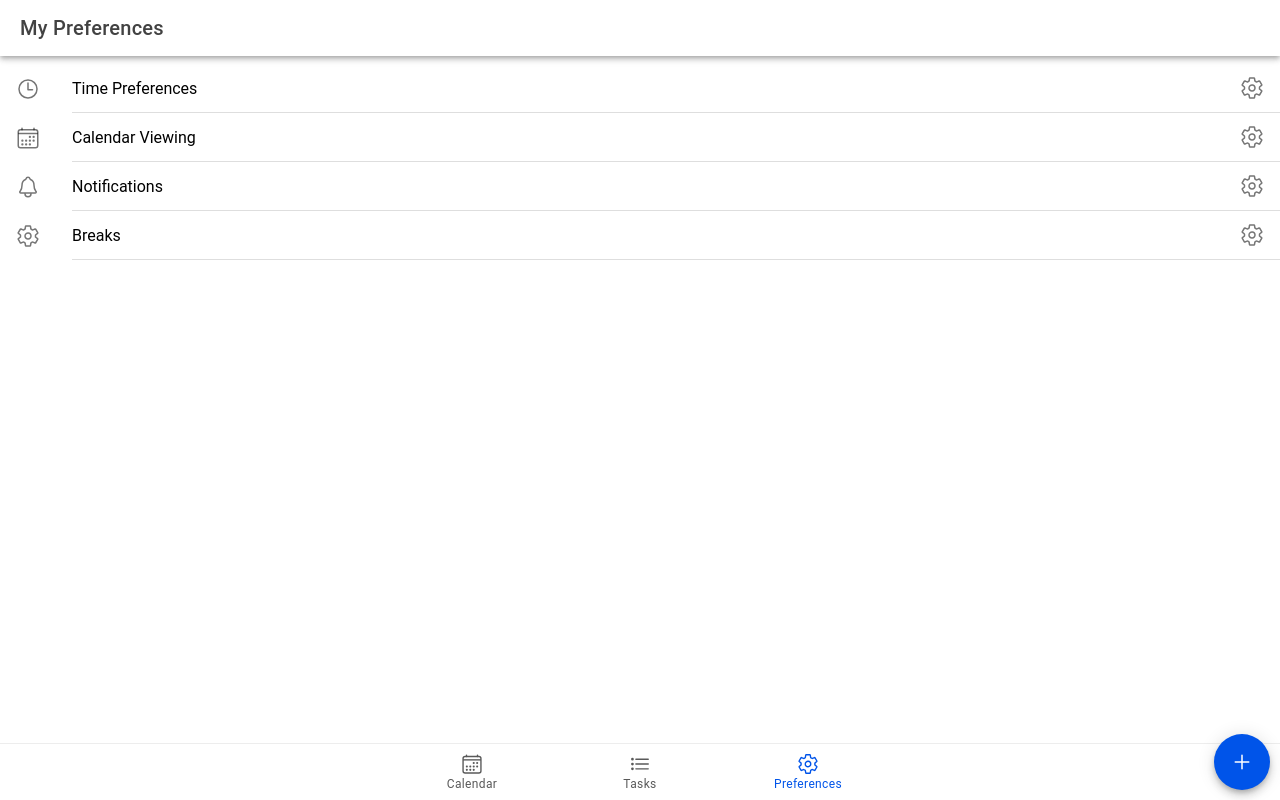
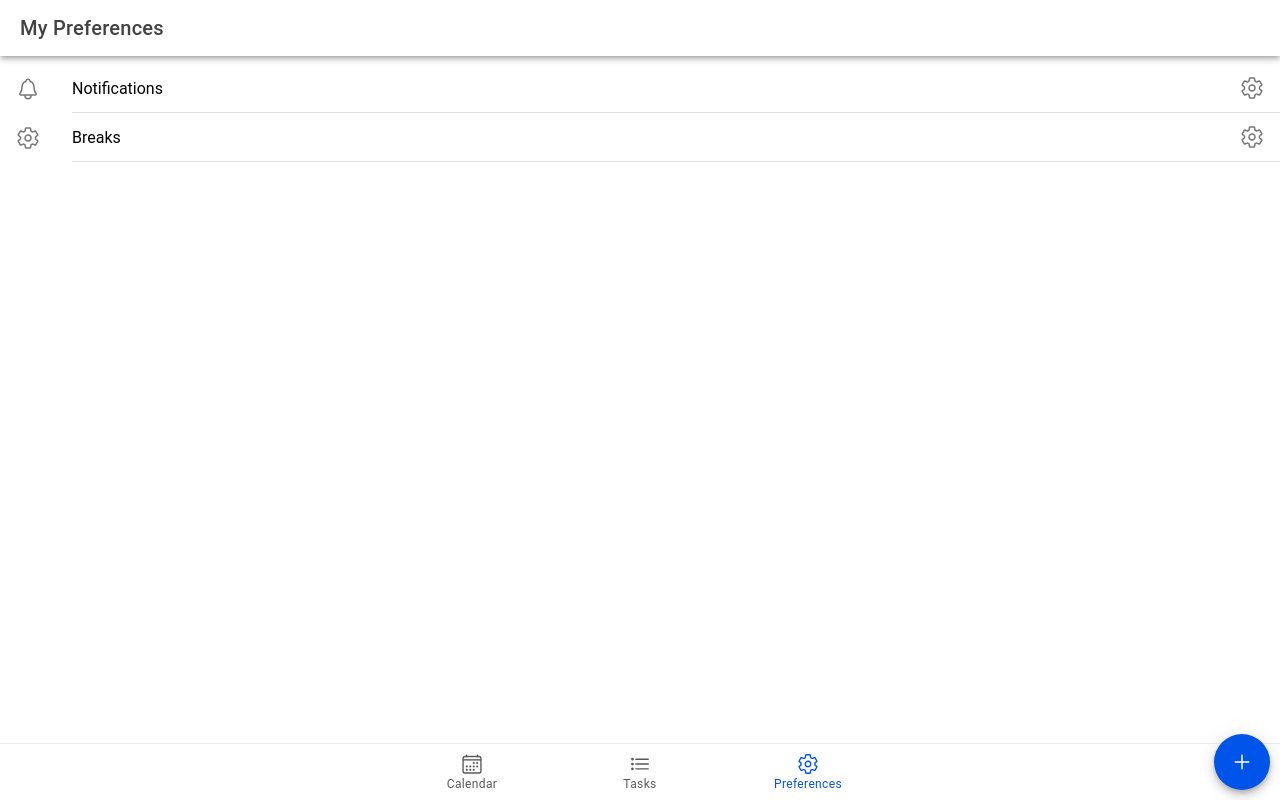
Before and after one commit to carmendyck/cse210-team7, a React (Vite) app in the folder frontend/: page /preferences in a window 1280 px wide. Built offline with nearby package versions, Linux system fonts and the light colour scheme; sample sign-in values are in the browser's storage.

Commit message:
Update the preferences screen

```diff
--- a/frontend/src/pages/Preferences.tsx
+++ b/frontend/src/pages/Preferences.tsx
@@ -15,7 +15,7 @@ const Preferences: React.FC = () => {
       </IonHeader>
       <IonContent fullscreen>
         <IonList>
-          <IonItem button onClick={() => history.push('/time-preferences')}>
+          {/* <IonItem button onClick={() => history.push('/time-preferences')}>
             <IonIcon slot="start" icon={timeOutline} />
             <IonLabel>Time Preferences</IonLabel>
             <IonIcon slot="end" icon={settingsOutline} />
@@ -24,7 +24,7 @@ const Preferences: React.FC = () => {
             <IonIcon slot="start" icon={calendarOutline} />
             <IonLabel>Calendar Viewing</IonLabel>
             <IonIcon slot="end" icon={settingsOutline} />
-          </IonItem>
+          </IonItem> */}
           <IonItem button onClick={() => history.push('/notifications')}>
             <IonIcon slot="start" icon={notificationsOutline} />
             <IonLabel>Notifications</IonLabel>
```
